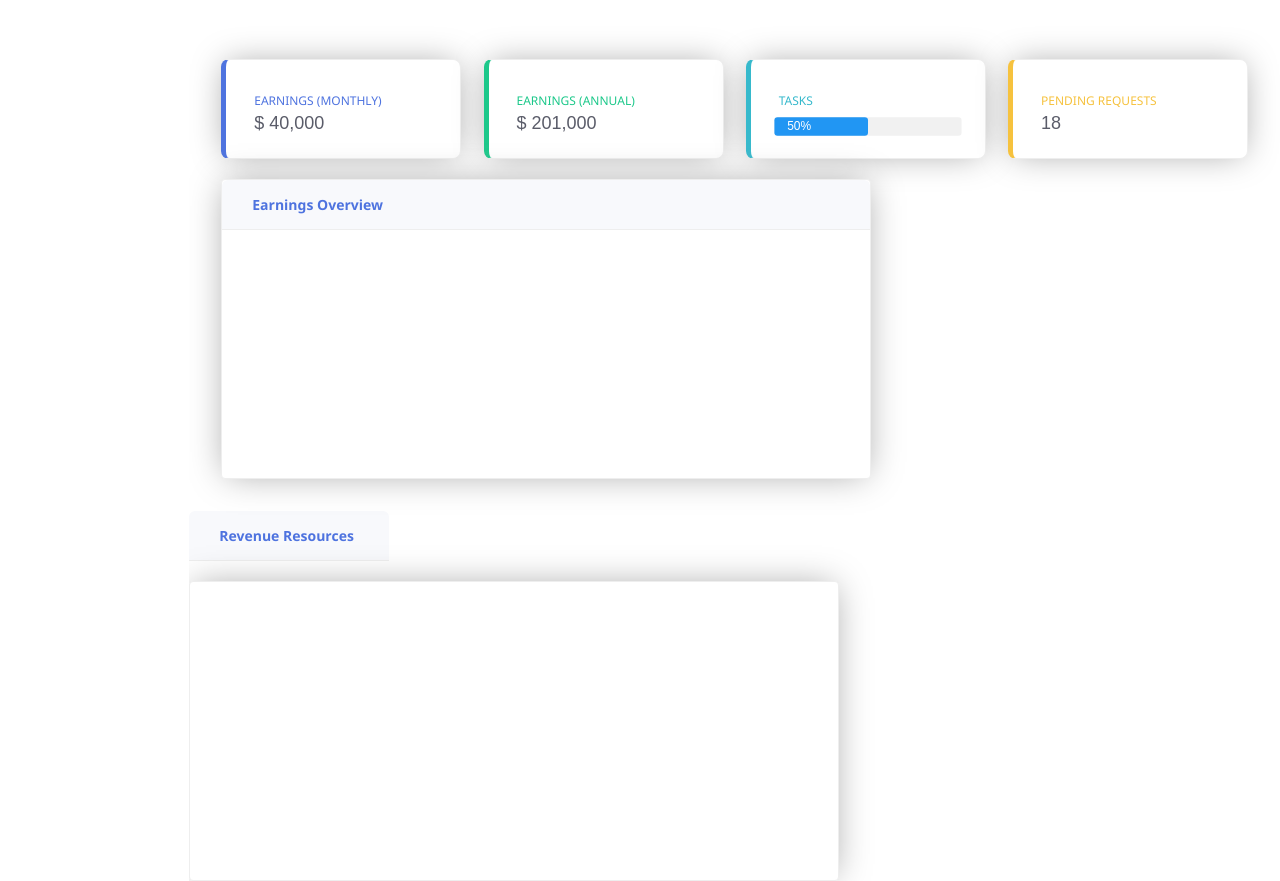
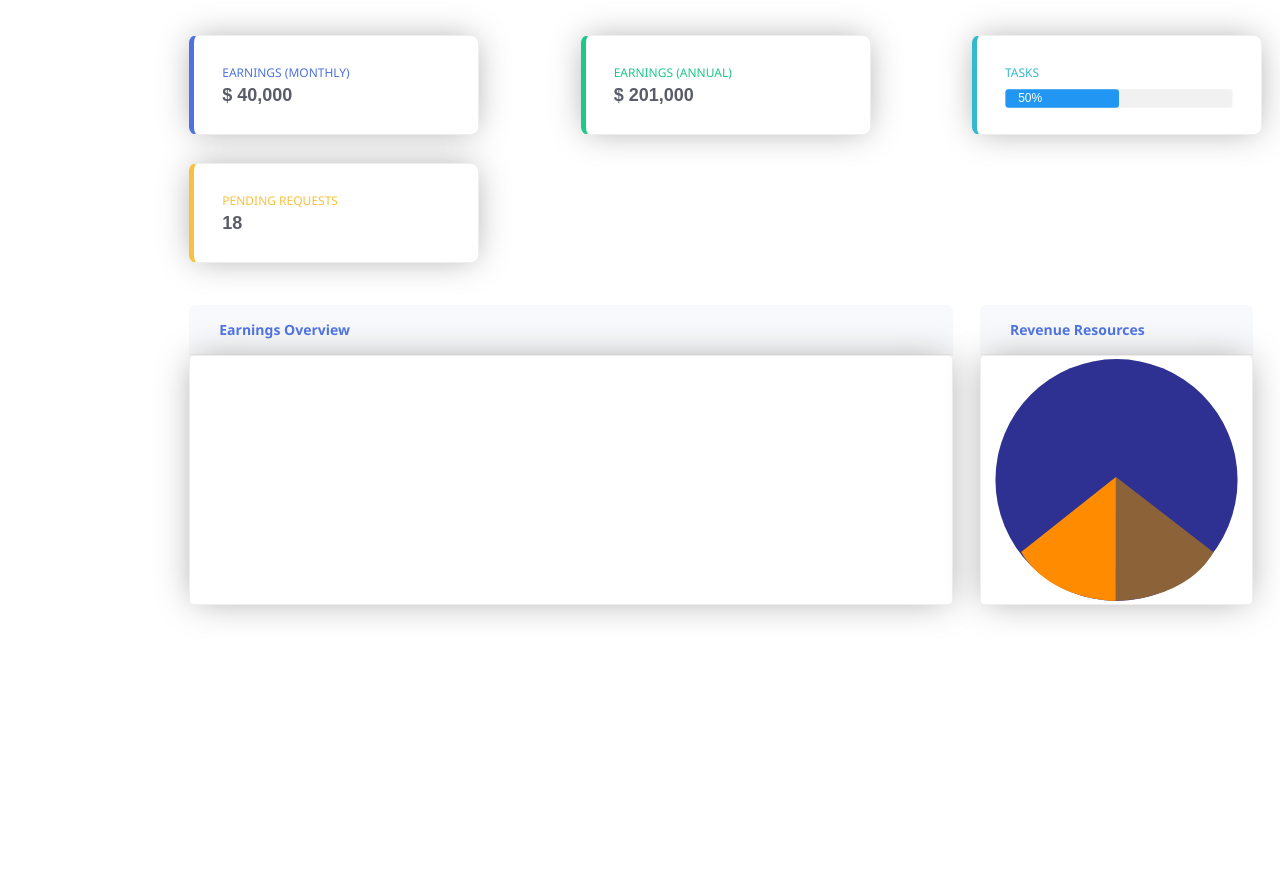
Before and after one commit to bnulens/sassy_admin_panel, a plain HTML site: page @_ADMIN_PANEL/index.html in a window 1280 px wide. Shown: the part 58-939 px from the top of the page. After the commit the page ends 800 px from the top, so only its background shows below. Drawn offline with nearby package versions, Linux system fonts and the light colour scheme; a script that the page names is missing.

Commit message:
wednseday afternoon

```diff
--- a/@_ADMIN_PANEL/index.html
+++ b/@_ADMIN_PANEL/index.html
@@ -6,9 +6,6 @@
     <meta http-equiv="X-UA-Compatible" content="ie=edge">
     <link rel="stylesheet" href="https://www.w3schools.com/w3css/4/w3.css">
     <script src="http://ajax.googleapis.com/ajax/libs/jquery/1.10.2/jquery.min.js"></script>
-    <script src="javascripts/vendor/snap.svg.js"></script>
-    <script src="javascripts/pizza.js"></script>
-
     <link rel="stylesheet" href="./scss/main.css">
     <title>Admin Panel</title>
 </head>
@@ -43,6 +40,7 @@
                        <div class="panel_content">
                          <h3>PENDING REQUESTS</h3>
                          <p>18</p>
+                       </div>
                     </div>
                 </div>
                <div class="earnings-overview">
@@ -86,18 +84,19 @@
                     </div>
                  </div>
                </div>
-                </div>
              <div class="revenue-resources">
                <div class="graph-heading">
                  <h3>Revenue Resources</h3>
                    </div>
-                <div class="graph-body"></div>
+                 <div class="graph-body">
+                    <img class="pie" src="scss/pyramid.svg" alt="pyramid">
+                  </div>
                 </div>
               <div class="footer">
               </div>
-            </div>
-        </div>
-    </div>
+            </div> <!-- container -->
+           </div> <!-- dashboard -->
+         </div> <!-- pagewrapper -->
  <script src="https://canvasjs.com/assets/script/canvasjs.min.js"></script>
 </body>
 </html>
--- a/@_ADMIN_PANEL/scss/_mixins.scss
+++ b/@_ADMIN_PANEL/scss/_mixins.scss
@@ -5,12 +5,13 @@
     border: 1px solid $box-border;
     border-radius: 8px;
     height: 100px;
-    width: 240px;
-    margin-top: 30px;
+    width: 290px;
+    margin-top: 28px;
+    margin-right: 18px;
     h3 {
         display: flex;
         align-content: center;
-        margin-top: 32px;
+        margin-top: 28px;
         margin-bottom: -18px;
         margin-left: 28px;
         font-size: 12px;
@@ -20,6 +21,7 @@
         align-content: center;
         color:$text-color;
         font-size: 18px;
+        font-weight: 600;
         margin-left: 28px;
     }
     @include box-shadow();
@@ -45,18 +47,17 @@
         border-top-left-radius: 6px;
         border-top-right-radius: 6px;
         border-bottom: 1px solid $box-border;
-        margin-top: 0;
         padding-left: 30px;
+        z-index: 5;
     }
 }
 
 @mixin graph_body (){
     background-color: #fff;
-    width: 650px;
-    height: 300px;
+    height: 250px;
     z-index: 4;
     border: 1px solid $box-border;
     border-radius: 4px;
-    margin-top: 20px;
+    margin-top: -10px;
     @include box-shadow();
 }
--- a/@_ADMIN_PANEL/scss/main.scss
+++ b/@_ADMIN_PANEL/scss/main.scss
@@ -14,22 +14,30 @@
 
 .Dashboard {
     position: relative;
-    overflow: scroll;
     grid-area: Dashboard;
     background-color: #ffffff;
     min-height: 100vh;
-    width: 100%;
+    width: auto;
+    h2 {
+        margin-left: 36px;
+    }
 }
 
-.Dashboard h2 {
-    margin-left: 36px;
+.container {
+    display: flex;
+    flex-flow: wrap;
+    justify-content: space-between;
+    width: auto;
 }
+
+// PANELS
 
 .panel_board {
     display: flex;
     flex-flow: wrap;
     justify-content: space-between;
-    margin: 32px;
+    margin-bottom: 32px;
+    z-index: 3;
 }
 
 .panel_board .panel_a {
@@ -68,27 +76,38 @@
     }
 }
 
-
-.panel_board .earnings-overview {
+// GRAPHS
+.earnings-overview {
+    width: 70%;
+}
+.earnings-overview .graph-body {
     @include graph_body;
 }
 
-.panel_board .graph-heading {
+.earnings-overview .graph-heading {
     @include graph_head;
 }
 
-.panel_board #chartContainer {
+.earnings-overview #chartContainer {
     display: block;
     justify-content: center;
     transform: scale(0.95);
     background-color: #ffffff;
 }
 
+.revenue-resources {
+    width: 25%;
+}
 .revenue-resources .graph-heading {
     @include graph_head;
-    width: 200px;
 }
 
 .revenue-resources .graph-body {
     @include graph_body;
 }
+
+.graph-body .pie {
+    width: 100%;
+    height: 100%;
+    z-index: 10;
+}
```
Also changed, not shown: @_ADMIN_PANEL/scss/main.css, @_ADMIN_PANEL/scss/pyramid.svg (added), 4 other files. Lines whose indentation alone changed are shown as unchanged.
